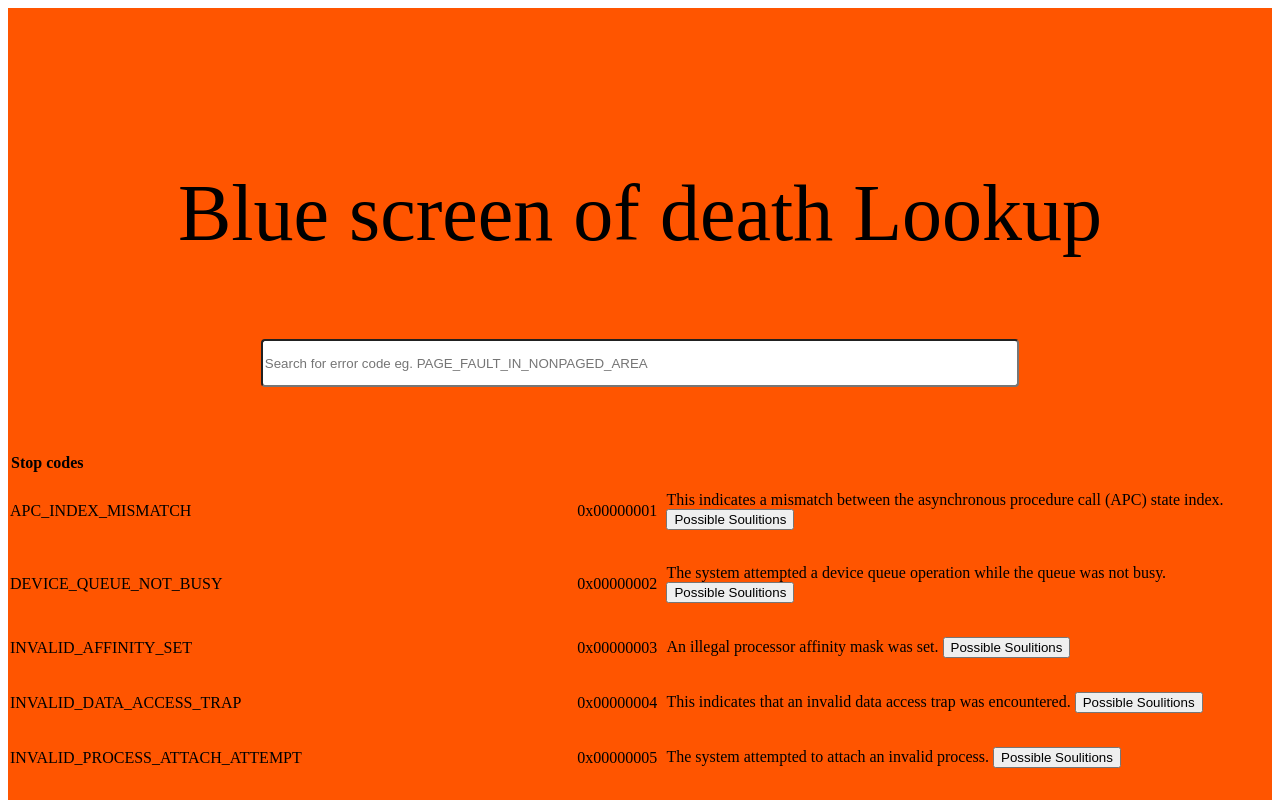
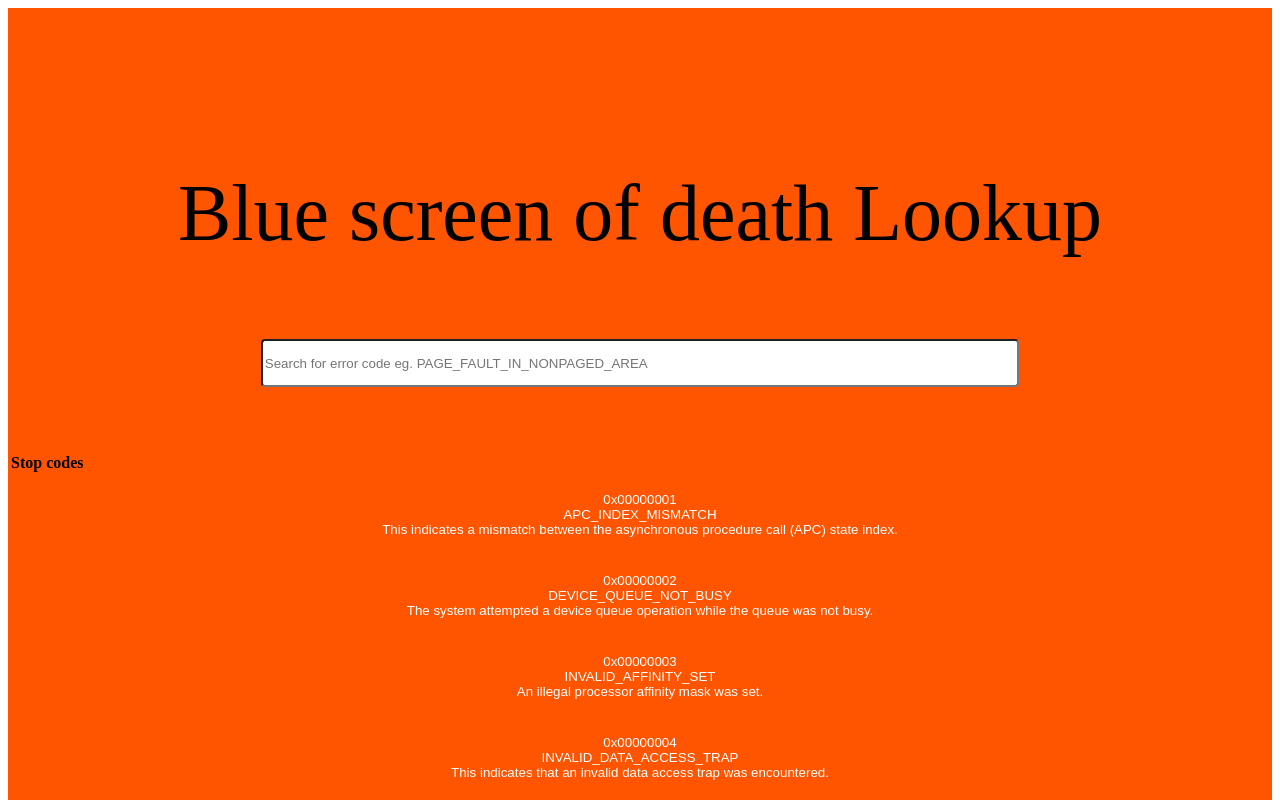
Before and after one commit to WesleyEspinoza/BsodLookup, an Angular app: page / in a window 1280 px wide. Shown: the top 800 px of the page. Built offline with nearby package versions, Linux system fonts and the light colour scheme.

Commit message:
some styling

```diff
--- a/src/app/app.component.css
+++ b/src/app/app.component.css
@@ -42,4 +42,16 @@ table {
 
 td {
     padding: 1rem 0 1rem 0;
+    text-align: center;
 }
+
+.solutionButton {
+    background-color: transparent;
+    color: white;
+    text-align: center;
+    border-width: 0;
+}
+
+.solutionButton:hover {
+    cursor: pointer;
+}
--- a/src/app/app.component.html
+++ b/src/app/app.component.html
@@ -14,9 +14,14 @@
       </thead>
       <tbody>
         <tr *ngFor=" let item of bsodData.bsodCodes">
-          <td>{{ item.stopCode }}</td>
-          <td>{{ item.hexcode }}</td>
-          <td>{{ item.definition }} <button class="solutionButton">Possible Soulitions</button> </td>
+          <!-- <td>{{ item.stopCode }}</td>
+          <td>{{ item.hexcode }}</td> -->
+          <td>
+            <button class="solutionButton">
+              {{ item.hexcode }} <br> {{ item.stopCode }} <br> {{ item.definition}}
+            </button>
+          </td>
+          <!-- <button class="solutionButton">Possible Soulitions</button> -->
           <!-- Add more columns as needed -->
         </tr>
       </tbody>
```
Also changed, not shown: src/components/solutionpage/solution.component.html (added, +12 -0 lines), src/components/solutionpage/solution.component.ts (added, +21 -0 lines), src/components/solutionpage/solution.component.css (added).
